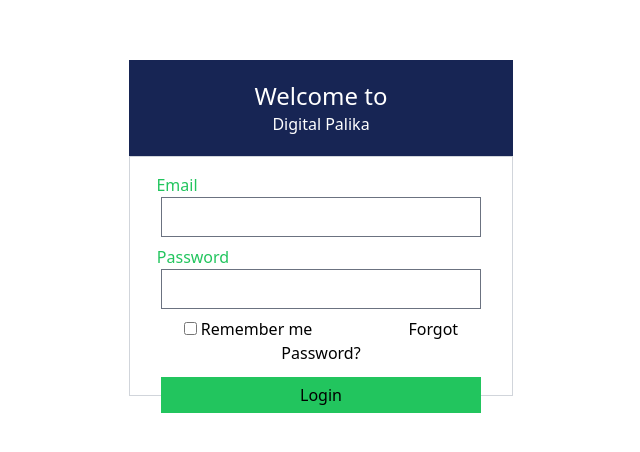
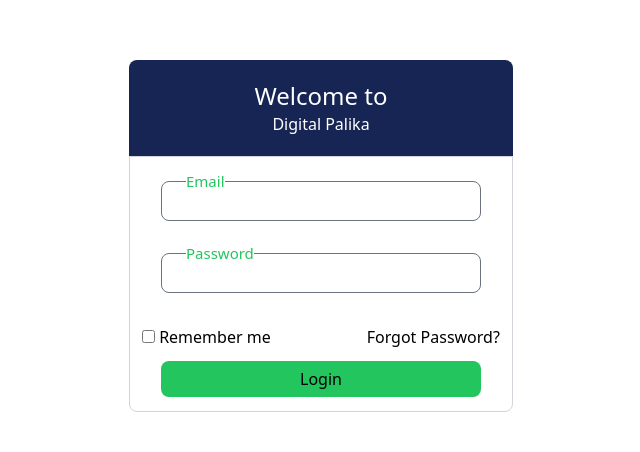
Before and after one commit to Asal2/Digital-palika, a React (Vite) app: page / in a window 1280 px wide. Shown: the part 196-648 px from the top of the page, without its empty margins (287-927 px from the left). Built offline with nearby package versions, Linux system fonts and the light colour scheme.

Commit message:
styling change

```diff
--- a/src/App.jsx
+++ b/src/App.jsx
@@ -20,30 +20,60 @@ function App() {
   console.log(formData);
 
   return (
-    <div className="mt-56 ">
-      <div className="ml-96 w-96 h-24 bg-blue-950 text-white">
-        <div className="pt-5"><h1 className="text-2xl">Welcome to</h1><h6>Digital Palika</h6></div>
+    <div className="mt-56 h-70">
+      <div className="ml-96 w-96 h-24 bg-blue-950 text-white rounded-t-lg">
+        <div className="pt-5">
+          <h1 className="text-2xl">Welcome to</h1>
+          <h6>Digital Palika</h6>
+        </div>
       </div>
-      <form className="ml-96 w-96 h-60 bg-white border border-gray-300 p-4" >
-       <label className="mr-72 text-green-500 bottom-1.5">Email</label>
-        <br/>
+      <form className="ml-96 w-96 h-64  bg-white border border-gray-300 rounded-b-lg">
+        <br />
         <input
-          className= "mr-96z mb-2 w-80 h-10 border border-gray-500"
+          className="mr-96z mb-2 w-80 h-10 border border-gray-500 rounded-t-lg rounded-b-lg"
           type="email"
           name="email"
           value={formData.email}
           onChange={handleChange}
         />
-        <label className="mr-64  text-green-500">Password</label>
+        <div style={{ position: "relative" }}>
+          <div
+            style={{
+              position: "absolute",
+              top: "-3.7rem",
+              left: "3.5rem",
+              fontSize: "15px",
+              fontWeight: 500,
+              color: "#41b883",
+            }}
+          >
+            <label className="mr-72 text-green-500 bg-white">Email</label>
+          </div>
+        </div>
         <br/>
         <input
-        className=" mr-96z mb-2 w-80 h-10 border border-gray-500"
+          className=" mr-96z mb-2 w-80 h-10 border border-gray-500 rounded-t-lg rounded-b-lg"
           type="password"
           name="password"
           value={formData.password}
           onChange={handleChange}
         />
-        <br/>
+
+        <div style={{ position: "relative" }}>
+          <div
+            style={{
+              position: "absolute",
+              top: "-3.7rem",
+              left: "3.5rem",
+              fontSize: "15px",
+              fontWeight: 500,
+              color: "#41b883",
+            }}
+          >
+            <label className="mr-72 text-green-500 bg-white">Password</label>
+          </div>
+        </div>
+        <br />
         <input
           className="mr-1"
           id="okayToRemember"
@@ -54,8 +84,10 @@ function App() {
         />
         <label className="mr-24">Remember me</label>
         <label>Forgot Password?</label>
-        <br/>
-        <button className="mt-3 bg-green-500 w-80 h-9">Login</button>
+        <br />
+        <button className="mt-3 bg-green-500 w-80 h-9 rounded-t-lg rounded-b-lg">
+          Login
+        </button>
       </form>
     </div>
   );
```
